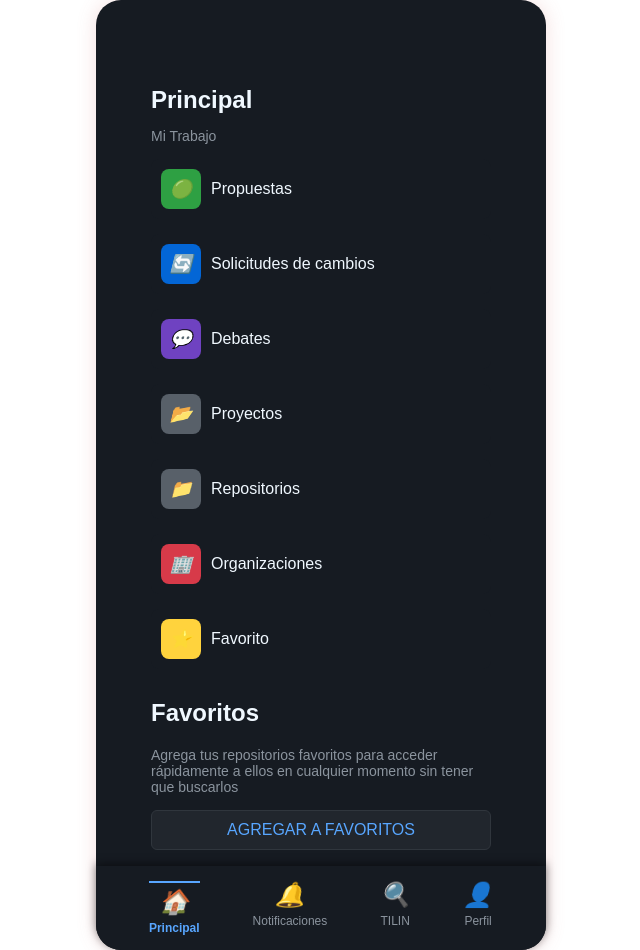
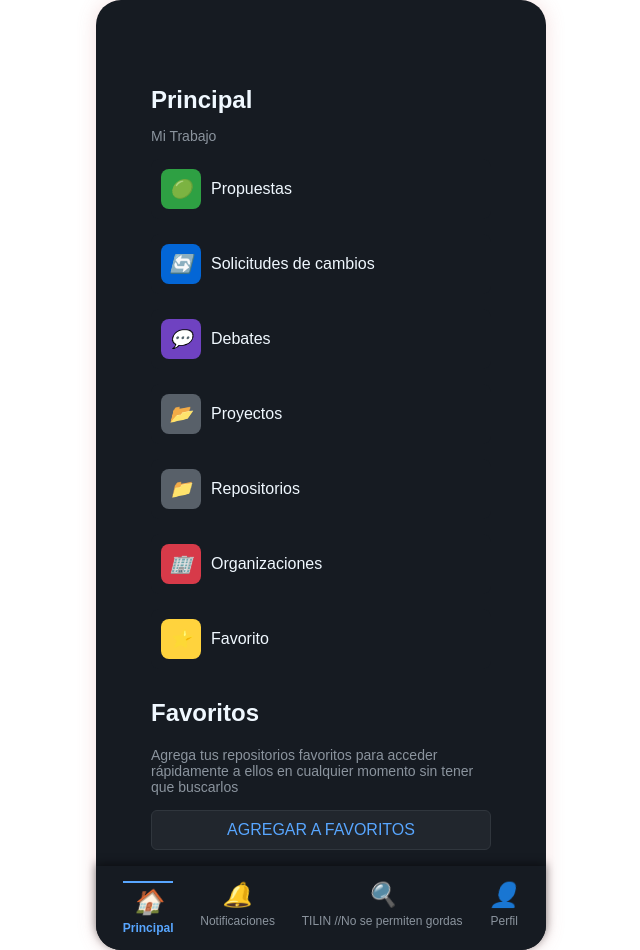
Before and after one commit to Ennimex/Practica2, a plain HTML site: page index.html in a window 1280 px wide. Shown: the whole page, without its empty margins (319-959 px from the left). Drawn offline with Linux system fonts and the light colour scheme.

Commit message:
2 cabio
cdcdcd

```diff
--- a/index.html
+++ b/index.html
@@ -59,7 +59,9 @@
             </a>
             <a href="#" class="navbar-item">
                 <i>🔍</i>
-                <span>TILIN</span>
+                <span>TILIN
+                    //No se permiten gordas
+                </span>
             </a>
             <a href="#" class="navbar-item">
                 <i>👤</i>
```
